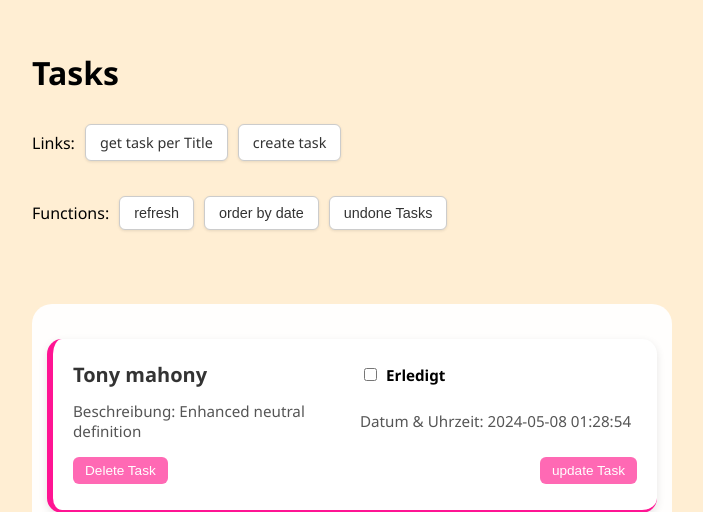
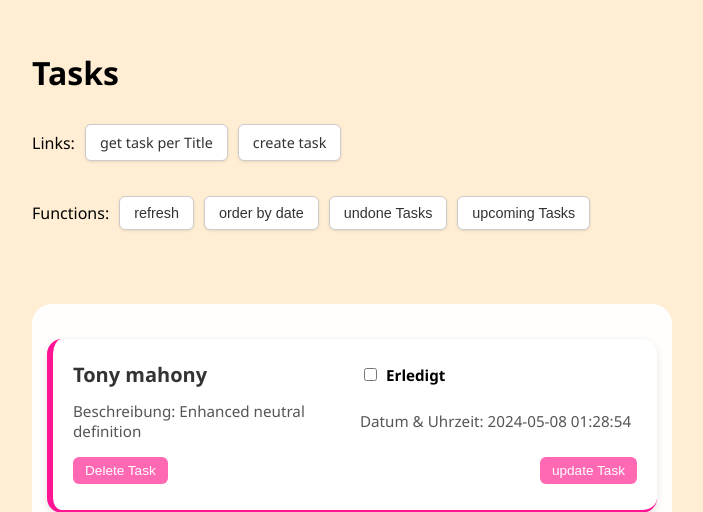
Before and after one commit to mattadosss/TaskPlanner, a Flask app: page / in a window 1280 px wide. Shown: the top 512 px of the page, without its empty margins (288-991 px from the left). Run offline with Flask 3, Linux system fonts and the light colour scheme; data comes from the database, SQL or seed files in the repository.

Commit message:
you can now get upcoming tasks

```diff
--- a/templates/index.html
+++ b/templates/index.html
@@ -21,6 +21,7 @@
             <input type="button" value="refresh" id="refreshButton">
             <input type="button" value="order by date" id="datebutton">
             <input type="button" value="undone Tasks" id="undone">
+            <input type="button" value="upcoming Tasks" id="upcoming">
         </div>
     </div>
 
@@ -39,7 +40,7 @@
         const refreshButton = document.getElementById('refreshButton')
         const datebutton = document.getElementById("datebutton")
         const undone = document.getElementById("undone")
-
+        const upcoming = document.getElementById("upcoming")
         function renderTaskList(tasks) {
             taskdiv.replaceChildren();  // Clear the container
 
@@ -149,11 +150,21 @@
             console.log(task)
             renderTaskList(task);
         }
+        async function upcoming_tasks() {
+            const url = `/api_upcoming_tasks`;
+            console.log(url)
+            let result = await fetch(url);
+            let task = await result.json();
+            console.log(task)
+            renderTaskList(task);
+        }
+
 
         loadBlogPost();
         refreshButton.addEventListener('click', loadBlogPost)
         datebutton.addEventListener("click", taskBydate)
         undone.addEventListener("click", undone_tasks)
+        upcoming.addEventListener("click", upcoming_tasks)
     });
 
 
--- a/webapi.py
+++ b/webapi.py
@@ -1,6 +1,8 @@
 import flask
 from flask import request, jsonify
 import db_handler
+from datetime import datetime
+import json
 
 
 def create_flask():
@@ -85,5 +87,19 @@ def create_flask():
         result = db_handler.done_task(id, erledigt)
         return jsonify(result)
 
+    @app.route("/api_upcoming_tasks", methods=["GET"])
+    def upcoming_tasks():
+        now = datetime.now()
+
+        raw_tasks = db_handler.get_tasks()
+        tasks = json.loads(raw_tasks) if isinstance(raw_tasks, str) else raw_tasks
+
+        #print(tasks)
+
+        upcoming = [
+            task for task in tasks
+            if datetime.strptime(task["DatumUhrzeit"], "%Y-%m-%d %H:%M:%S") > now
+        ]
+        return jsonify(upcoming)
 
     return app
```
